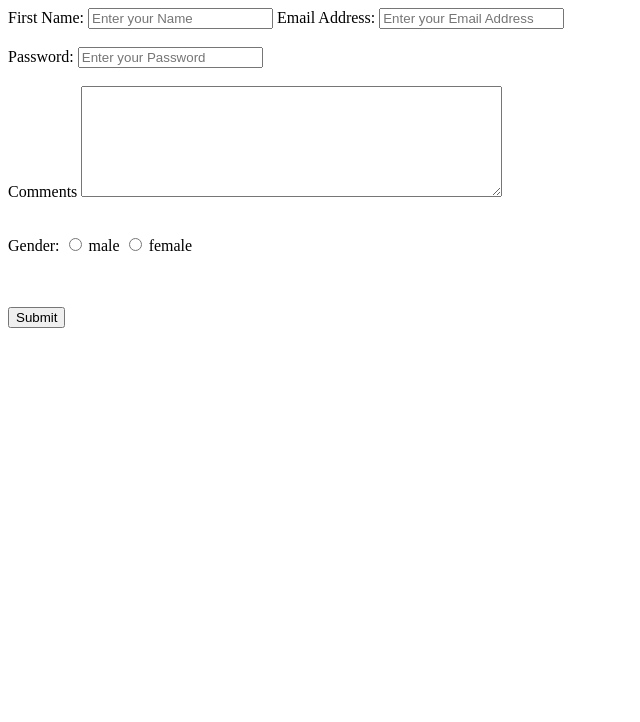
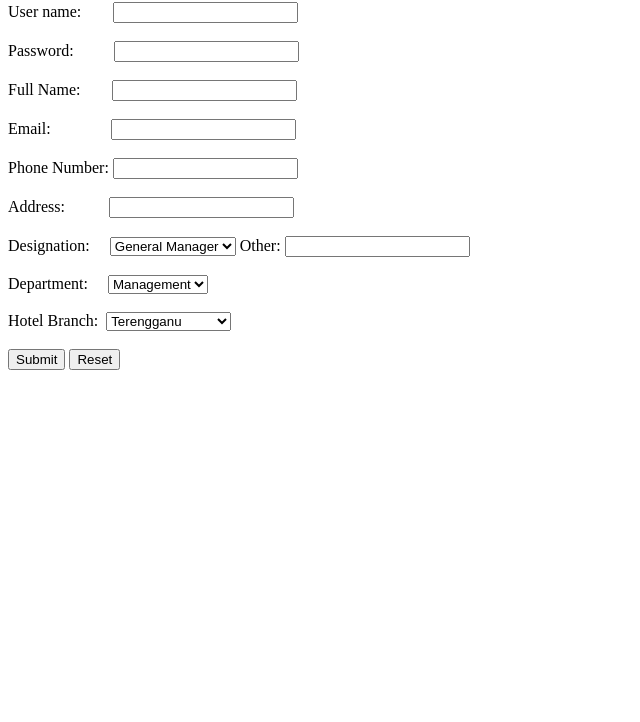
Before and after one commit to HashirRaees/form-assignment, a plain HTML site: page index.html in a window 1280 px wide. Shown: the part 78-800 px from the top of the page, without its empty margins (0-640 px from the left). Drawn offline with Linux system fonts and the light colour scheme.

Commit message:
form assignment

```diff
--- a/index.html
+++ b/index.html
@@ -3,37 +3,58 @@
 <head>
     <meta charset="UTF-8">
     <meta name="viewport" content="width=device-width, initial-scale=1.0">
-    <title>Form</title>
+    <title>Forms</title>
 </head>
 <body>
-    <div>
-        <h1 style="font-family:Cambria, Cochin, Georgia, Times, 'Times New Roman', serif;">Form</h1>
-        <!-- form -->
-        <form>
-            <!-- Name -->
-            <label for="name">First Name:</label>
-            <input name="name" type="text" placeholder="Enter your Name" />
-
-            <!-- Email -->
-            <label for="email">Email Address:</label>
-            <input name="email" type="email" placeholder="Enter your Email Address"/><br/><br/>
-
-            <!-- Password -->
-            <label for="password">Password:</label>
-            <input name="password" type="password" placeholder="Enter your Password"/><br><br>
-
-            <!-- Comment -->
-             <label for="comment">Comments</label>
-             <textarea name="comment" id="comment" rows="7" cols="50">
-             </textarea><br><br>
-
-             <p>Gender:
-             <input type="radio" name="male" value="male" /> male
-             <input type="radio" name="female" value="female" /> female
-            </p>
-             <br><br>
+    <h1>Register New Staff</h1>
+    <form action="">
+        <!-- username -->
+        <label for="username">User name:</label>&nbsp;&nbsp;&nbsp;&nbsp;&nbsp;&nbsp;&nbsp;
+        <input type="text" name="username" id="username"><br><br>
+        <!-- password -->
+        <label for="password">Password:</label>&nbsp;&nbsp;&nbsp;&nbsp;&nbsp;&nbsp;&nbsp;&nbsp;&nbsp;
+        <input type="password" name="password" id="password"><br><br>
+        <!-- Full name -->
+        <label for="fullname">Full Name:</label>&nbsp;&nbsp;&nbsp;&nbsp;&nbsp;&nbsp;&nbsp;
+        <input type="text" name="full name" id="full name"><br><br>
+        <!-- Email -->
+        <label for="email">Email:</label>&nbsp;&nbsp;&nbsp;&nbsp;&nbsp;&nbsp;&nbsp;&nbsp;&nbsp;&nbsp;&nbsp;&nbsp;&nbsp;&nbsp;
+        <input type="email" name="email" id="email"><br><br>
+        <!-- password -->
+        <label for="phone number">Phone Number:</label>
+        <input type="number" name="phone number" id="phone number"><br><br>
+        <!-- password -->
+        <label for="address">Address:</label>&nbsp;&nbsp;&nbsp;&nbsp;&nbsp;&nbsp;&nbsp;&nbsp;&nbsp;&nbsp;
+        <input type="text" name="address" id="address"><br><br>
+        <!-- designation -->
+         <label for="designation">Designation:</label>&nbsp;&nbsp;&nbsp;&nbsp;
+         <select name="designation" id="">
+            <option value="">General Manager</option>
+            <option value="">HR</option>
+            <option value="">Employee</option>
+         </select>
+         <!-- other -->
+          <label for="other">Other:</label>
+          <input type="text"><br><br>
+          <!-- department -->
+           <label for="department">Department:</label>&nbsp;&nbsp;&nbsp;&nbsp;
+           <select name="department" id="">
+              <option value="">Management</option>
+              <option value="">Finance</option>
+              <option value="">Marketing</option>
+              <option value="">IT</option>
+           </select><br><br>
+           <!-- hotel -->
+            <label for="hotel">Hotel Branch:</label>&nbsp;
+            <select name="hotel" id="">
+                <option value="">Terengganu</option>
+                <option value="">Kuala lumpur</option>
+                <option value="">Pearl Continental</option>
+            </select><br><br>
+            <!-- submit -->
              <input type="submit">
-        </form>
-    </div>
+             <!-- reset -->
+            <input type="reset">
+    </form>
 </body>
 </html>
```
Also changed, not shown: assignment/index.html (deleted, +0 -60 lines).
